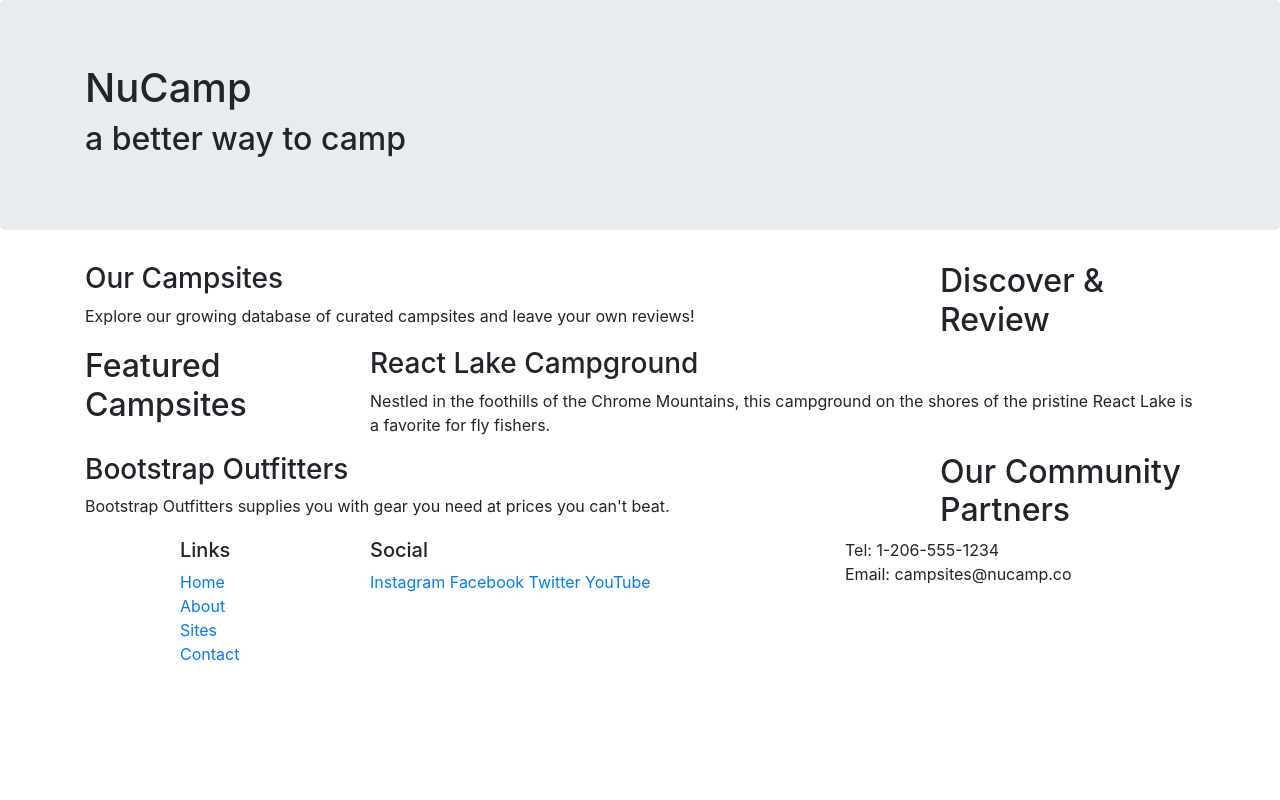
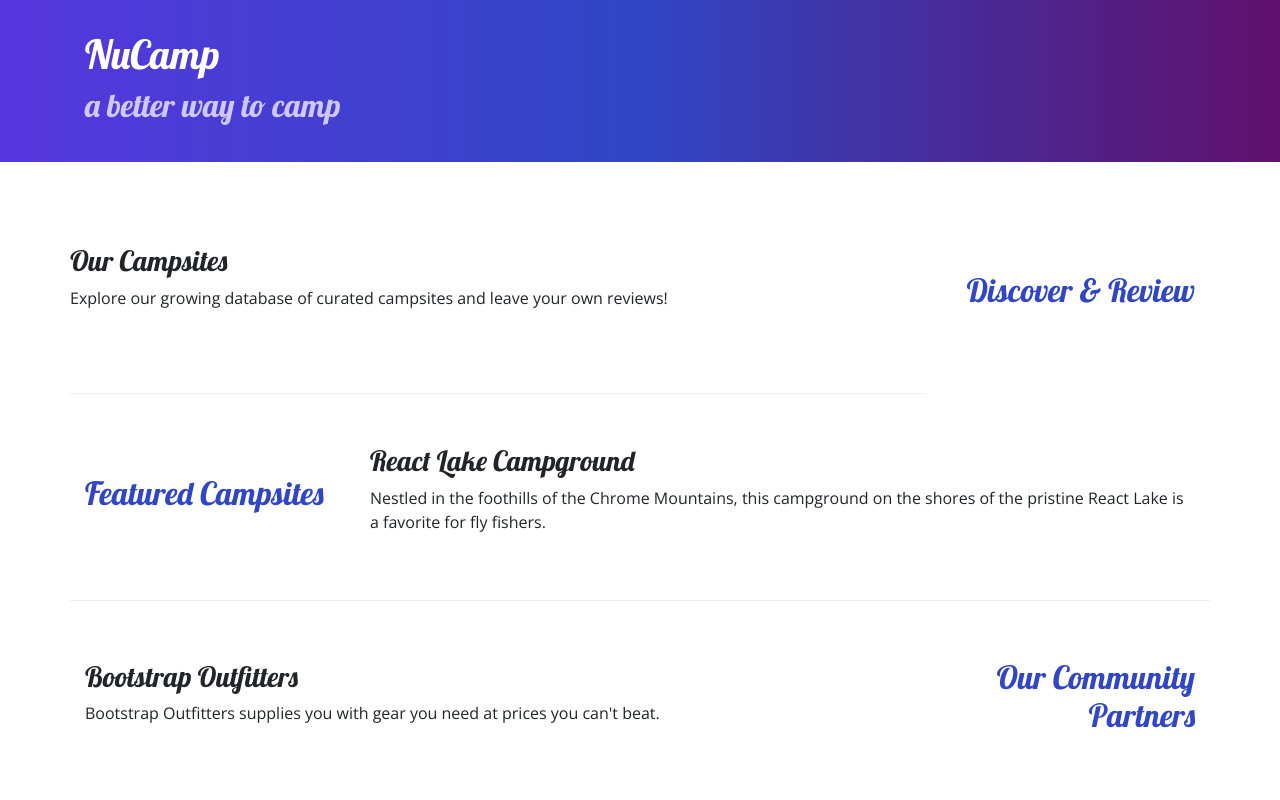
Before and after one commit to MichaelWhitt/nucampsite, a website: page index.html in a window 1280 px wide. Shown: the top 800 px of the page. Drawn offline with nearby package versions, Linux system fonts and the light colour scheme.

Commit message:
workshop 1 commit

```diff
--- /dev/null
+++ b/css/styles.css
@@ -0,0 +1,33 @@
+body {
+font-family: "Open Sans", sans-serif;
+
+}
+
+h1,h2,h3 {
+    font-family: "Lobster", cursive;
+}
+
+h2 {
+    color: #3046c5;
+}
+
+header h2 {
+    color: #CEC8FF;
+}
+
+footer {
+    background-image: linear-gradient(#CEC8FF, white);
+    padding: 20px 0;
+}
+
+.jumbotron {
+    padding: 30px;
+    background-image: linear-gradient(to right, #5637DD, #3046C5,#60106B);
+    color: white;
+}
+
+.row-content {
+    padding: 50px 0;
+    border-bottom: 1px ridge;
+    min-height: 200px;
+}
--- a/index.html
+++ b/index.html
@@ -6,6 +6,10 @@
     <meta name="viewport" content="width=device-width,initial-scale=1" />
     <link rel="stylesheet" href="node_modules/bootstrap/dist/css/bootstrap.min.css"/>
 
+
+    <link rel="stylesheet" href="https://fonts.googleapis.com/css?family=Lobster|Open+Sans"/>
+    <link rel="stylesheet" href="css/styles.css"/>
+
     <title>NuCamp: A Better Way To Camp</title>
 
 
@@ -13,7 +17,7 @@
 
 <body>
 
-    <header class="jumbotron">
+    <header class="jumbotron jumbotron-fluid">
         <div class="container">
             <div class="row">
                 <div class="col">
@@ -25,34 +29,34 @@
     </header>
 
     <div class="container">
-        <div class="row">
+        <div class="row align-items-center">
             <div class="col-sm-4 order-sm-last col-md-3">
-                <h2>Discover & Review</h2>
+                <h2 class="text-sm-right">Discover & Review</h2>
             </div>
-            <div class="col">
+            <div class="col row-content">
                 <h3>Our Campsites</h3>
-                <p>Explore our growing database of curated campsites and leave your own reviews!</p>
+                <p  class="d-none d-sm-block">Explore our growing database of curated campsites and leave your own reviews!</p>
             </div>
         </div>
 
-        <div class="row">
+        <div class="row row-content align-items-center">
             <div class="col-sm-4 col-md-3">
                 <h2>Featured Campsites</h2>
             </div>
             <div class="col">
                 <h3>React Lake Campground</h3>
-                <p>Nestled in the foothills of the Chrome Mountains, this campground on the shores of the
+                <p class="d-none d-sm-block">Nestled in the foothills of the Chrome Mountains, this campground on the shores of the
                 pristine React Lake is a favorite for fly fishers.</p>
             </div>
         </div>
 
-        <div class="row">
+        <div class="row row-content align-items-center">
             <div class="col-sm-4 order-sm-last col-md-3">
-                <h2>Our Community Partners</h2>
+                <h2 class="text-sm-right">Our Community Partners</h2>
             </div>
             <div class="col">
                 <h3>Bootstrap Outfitters</h3>
-                <p>Bootstrap Outfitters supplies you with gear you need at prices you   can't beat.</p>
+                <p class="d-none d-sm-block">Bootstrap Outfitters supplies you with gear you need at prices you   can't beat.</p>
             </div>
         </div>
     </div>
@@ -64,19 +68,19 @@
                     <h5>Links</h5>
                     <ul class="list-unstyled">
                         <li><a href="#">Home</a></li>
-                        <li><a href="#">About</a></li>
+                        <li><a href="aboutus.html">About</a></li>
                         <li><a href="#">Sites</a></li>
                         <li><a href="#">Contact</a></li>
                     </ul>
                 </div>
-                <div class="col-6 col-sm-5">
+                <div class="col-6 col-sm-5 text-center">
                     <h5>Social</h5>
                     <a href="http://instagram.com/">Instagram</a>
                     <a href="http://facebook.com/">Facebook</a>
                     <a href="http://twitter.com/">Twitter</a>
                     <a href="http://youtube.com/">YouTube</a>
                 </div>
-                <div class="col-sm-4">
+                <div class="col-sm-4 text-center">
                     Tel: 1-206-555-1234<br />
                     Email: campsites@nucamp.co
                 </div>
```
Also changed, not shown: aboutus.html (added, +93 -0 lines).
